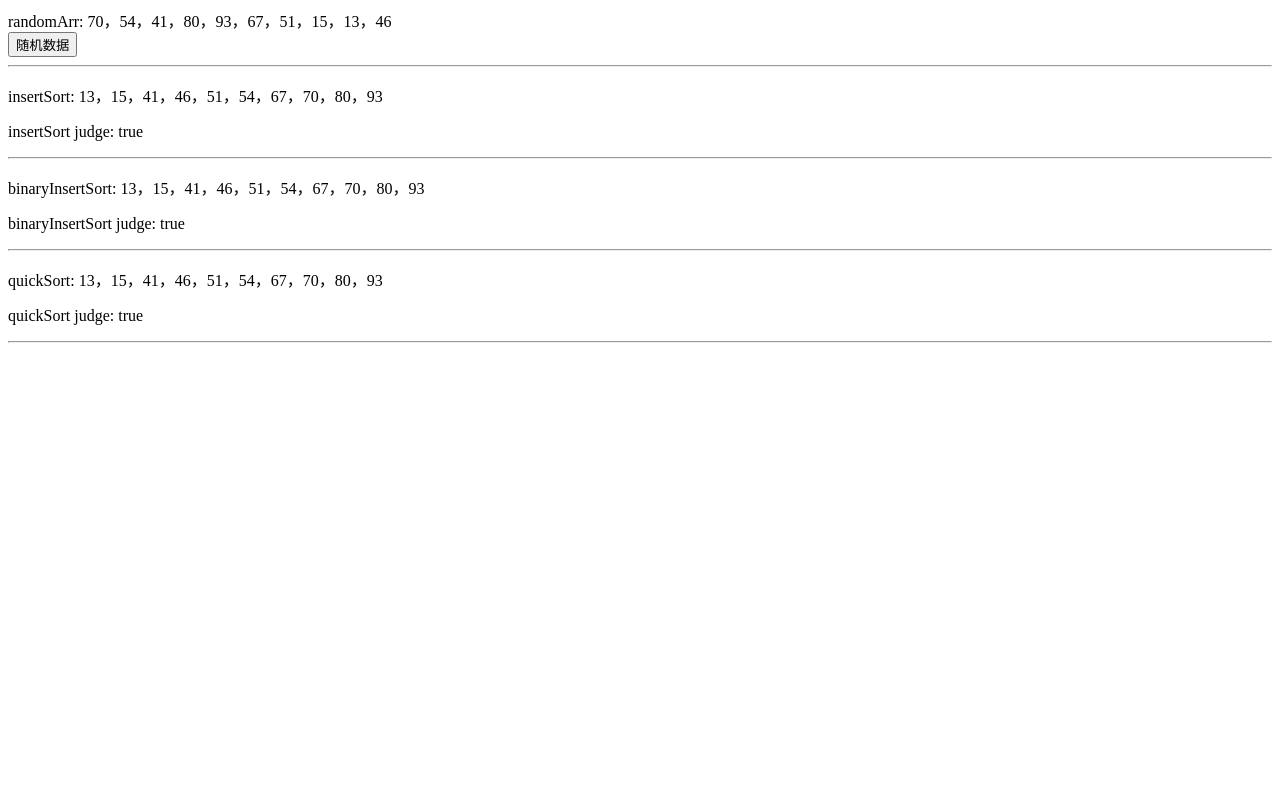
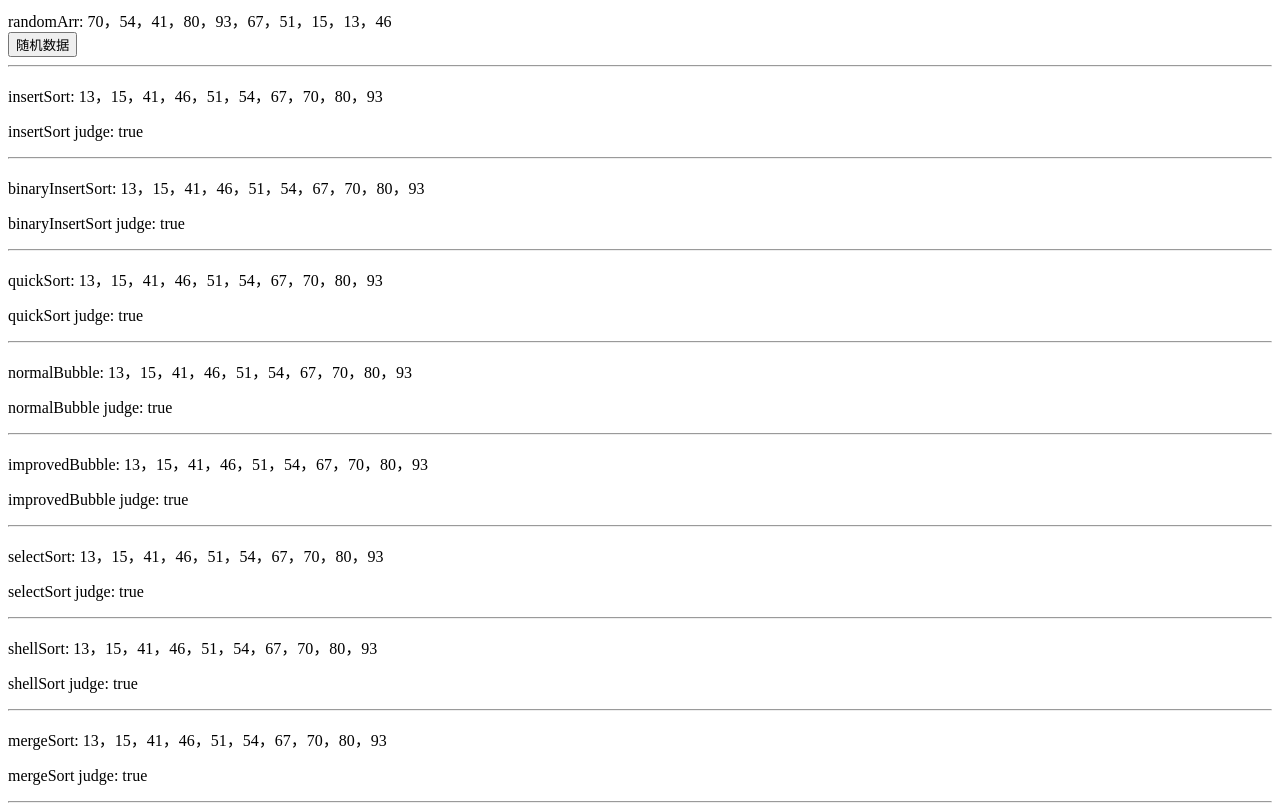
Before and after one commit to sunchenguang/sortAlgorithm, a plain HTML site: page index.html in a window 1280 px wide. Drawn offline with Linux system fonts and the light colour scheme.

Commit message:
update: 冒泡排序，插入排序，归并排序，快速排序，选择排序，希尔排序

```diff
--- a/bubbleSort.js
+++ b/bubbleSort.js
@@ -1,3 +1,46 @@
 /**
  * 冒泡排序
  */
+
+
+/**
+ * 普通冒泡排序。重复遍历，每趟冒出一个最大的数字
+ * 稳定，有元素相等的情况不用交换
+ * 时间复杂度： 最坏O(n^2), 最好是O(n), 平均O(n^2)
+ * @param arr
+ */
+function normalBubble(arr = []) {
+    for (let i = 0; i < arr.length - 1; i++) {
+        for (let j = 0; j < arr.length - 1 - i; j++) {
+            if (arr[j] > arr[j + 1]) {
+                arr[j] = arr.splice(j + 1, 1, arr[j])[0]
+            }
+        }
+    }
+    return arr
+}
+
+/**
+ * 改进的冒泡排序。每趟遍历都记录最后一次发生交换的左位置，下一趟遍历走到这个位置为止。
+ * @param arr
+ * @returns {Array}
+ */
+function improvedBubble(arr = []) {
+    //i为最后一次发生交换的位置
+    let i = arr.length - 1
+    while (i > 0) {
+        //设定每趟开始时无记录交换, 需要一个临时变量记录这趟最后一次发生交换的位置，如果直接i=j, 那么循环的判断条件会改变
+        let pos = 0
+        for (let j = 0; j < i; j++) {
+            if (arr[j] > arr[j + 1]) {
+                arr[j] = arr.splice(j + 1, 1, arr[j])[0]
+
+                pos = j
+            }
+        }
+        //临时变量再次赋予
+        i = pos
+    }
+
+    return arr
+}
--- a/index.html
+++ b/index.html
@@ -29,7 +29,12 @@
     let data = [
         insertSort,
         binaryInsertSort,
-        quickSort
+        quickSort,
+        normalBubble,
+        improvedBubble,
+        selectSort,
+        shellSort,
+        mergeSort
     ]
 
     let container = document.querySelector('#container')
@@ -54,7 +59,6 @@
      */
     function renderSortMethod(sortFn, arr) {
         let sortArr = sortFn(arr)
-
         let fragment = document.createDocumentFragment()
 
         let div = document.createElement('div')
@@ -77,11 +81,11 @@
      * 渲染所有排序方法
      */
     function renderAll() {
-        //清空
+        //先清空
         container.innerHTML = ''
 
         for (let fn of data) {
-            renderSortMethod(fn, randomArr)
+            renderSortMethod(fn, randomArr.slice())
         }
     }
 
--- a/insertSort.js
+++ b/insertSort.js
@@ -61,3 +61,21 @@ function binaryInsertSort(arr = []) {
     }
     return sortedArr
 }
+
+
+function anotherInsertSort(arr) {
+    var len = arr.length;
+    //从第一张牌到最后一张牌
+    for (var i = 1; i < len; i++) {
+        var j = i - 1;
+        var tmpVal = arr[i];
+        //选中的牌要和前面已排序好的牌进行比较，在合适位置插入
+        while (j >= 0 && arr[j] > tmpVal) {
+            arr[j + 1] = arr[j];
+            j--;
+        }
+        arr[j + 1] = tmpVal;
+    }
+    return arr;
+
+}
--- a/mergeSort.js
+++ b/mergeSort.js
@@ -1,3 +1,39 @@
 /**
  * 归并排序
+ * 先使每个子序列有序，再使子序列段间有序
+ * 稳定
+ * 复杂度： 最好，最坏，平均都是O(nlogn)
  */
+
+function mergeSort(arr = []) {
+    if (arr.length < 2) {
+        return arr
+    }
+    let middle = Math.floor(arr.length / 2)
+    let left = arr.slice(0, middle)
+    let right = arr.slice(middle)
+
+    return merge(mergeSort(left), mergeSort(right))
+}
+
+
+function merge(left = [], right = []) {
+    let result = []
+
+    while (left.length && right.length) {
+        if (left[0] <= right[0]) {
+            result.push(left.shift())
+        } else {
+            result.push(right.shift())
+        }
+    }
+
+
+    while (left.length) {
+        result.push(left.shift())
+    }
+    while (right.length) {
+        result.push(right.shift())
+    }
+    return result
+}
--- a/quickSort.js
+++ b/quickSort.js
@@ -1,5 +1,7 @@
 /**
  * 快速排序
+ * 不稳定
+ * 时间复杂度最坏O(n^2), 最好和平均时间复杂度O(nlogn)
  */
 
 
--- a/selectSort.js
+++ b/selectSort.js
@@ -1,3 +1,21 @@
 /**
- * 选择排序
+ * 选择排序。每次从未排序部分选出最小值放到该部分的首位，遍历 (arr.length - 1) 次
+ * 不稳定，每趟会把已有的最小的和索引为i的进行交换
+ * 复杂度：最好，最坏，平均都是O(n^2)
  */
+
+
+function selectSort(arr = []) {
+    let len = arr.length
+    let minIndex
+    for (let i = 0; i < len - 1; i++) {
+        minIndex = i
+        for (let j = i + 1; j < len; j++) {
+            if (arr[j] < arr[minIndex]) {
+                minIndex = j
+            }
+        }
+        arr[i] = arr.splice(minIndex, 1, arr[i])[0]
+    }
+    return arr
+}
--- a/shellSort.js
+++ b/shellSort.js
@@ -1,3 +1,27 @@
 /**
- * 希尔排序
+ * 希尔排序.它交换不相邻的元素对数组进行局部排序，并最终用插入排序将局部有序的数组进行排序。
+ * 不稳定
+ * 复杂度： 平均时间复杂度 O(nlogn)，最好和最坏是O(n(logn)^2)
  */
+
+
+
+function shellSort(arr) {
+    var len = arr.length,
+        temp,
+        gap = 1;
+    while (gap < len / 5) {          //动态定义间隔序列
+        gap = gap * 5 + 1;
+    }
+    for (gap; gap > 0; gap = Math.floor(gap / 5)) {
+        //从gap往后自增，是跑完所有元素，但里面是比较每个元素所在的子数组（交换不相邻的元素），符合预期
+        for (var i = gap; i < len; i++) {
+            temp = arr[i];
+            for (var j = i - gap; j >= 0 && arr[j] > temp; j -= gap) {
+                arr[j + gap] = arr[j];
+            }
+            arr[j + gap] = temp;
+        }
+    }
+    return arr;
+}
```
